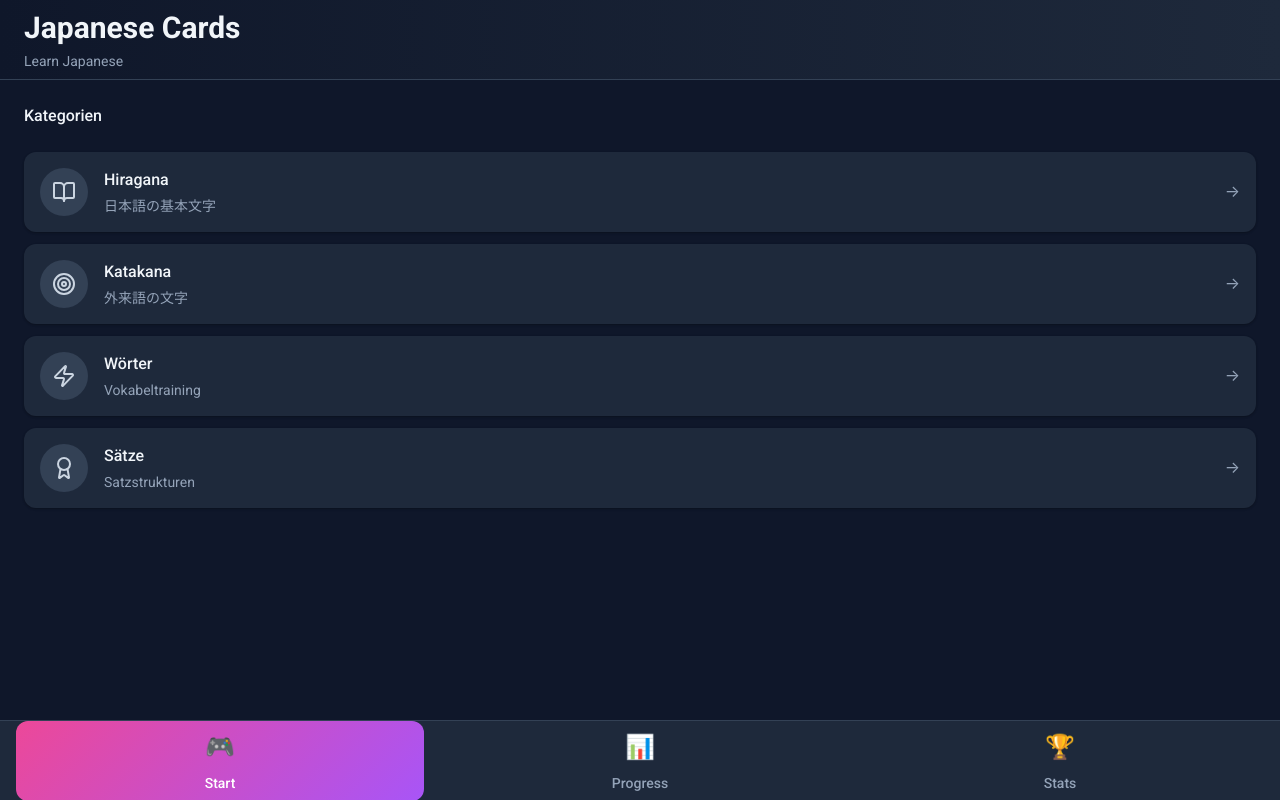
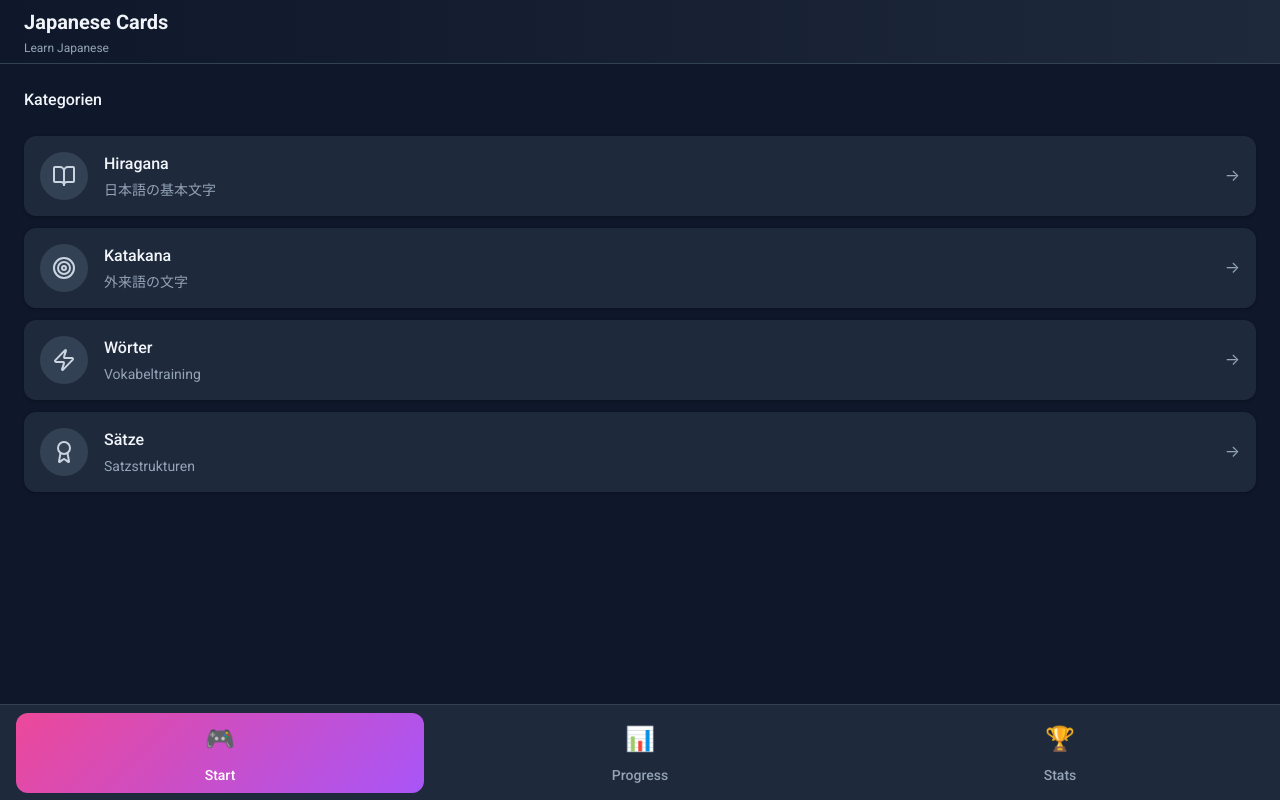
Before and after one commit to MichalSy/japanese-cards, a React (Vite) app: page /japanese-cards/content/1 in a window 1280 px wide. Both pictures are taken after a click on the button 44 px from the left and 39 px from the top of the page. Built offline with nearby package versions, Linux system fonts and the light colour scheme.

Commit message:
Fix: Increase footer height for safe area, make header more compact

```diff
--- a/src/index.css
+++ b/src/index.css
@@ -139,7 +139,7 @@ body {
 
 /* Header */
 .header {
-  height: 80px;
+  height: 64px;
   background: linear-gradient(to right, var(--color-bg-primary), var(--color-bg-secondary));
   border-bottom: 1px solid var(--color-surface-light);
   display: flex;
@@ -155,14 +155,15 @@ body {
   padding: var(--spacing-6);
 }
 
-/* Footer */
+/* Footer - Higher with safe area for mobile */
 .footer {
-  height: 80px;
+  height: 96px;
   background-color: var(--color-surface);
   border-top: 1px solid var(--color-surface-light);
   display: flex;
   align-items: center;
-  padding: 0 var(--spacing-4);
+  padding: var(--spacing-4) var(--spacing-4) calc(var(--spacing-4) + env(safe-area-inset-bottom));
+  padding-bottom: max(var(--spacing-4), env(safe-area-inset-bottom));
 }
 
 /* Grid */
--- a/src/pages/MainMenu.jsx
+++ b/src/pages/MainMenu.jsx
@@ -24,8 +24,8 @@ export default function MainMenu() {
     <AppLayout>
       <AppHeader>
         <div>
-          <h1 className="text-2xl font-bold" style={{ color: 'var(--color-text-primary)', margin: 0 }}>Japanese Cards</h1>
-          <p className="text-sm" style={{ color: 'var(--color-text-tertiary)', margin: 'var(--spacing-1) 0 0 0' }}>Learn Japanese</p>
+          <h1 className="text-lg font-bold" style={{ color: 'var(--color-text-primary)', margin: 0 }}>Japanese Cards</h1>
+          <p className="text-xs" style={{ color: 'var(--color-text-tertiary)', margin: '2px 0 0 0' }}>Learn Japanese</p>
         </div>
       </AppHeader>
 
```
